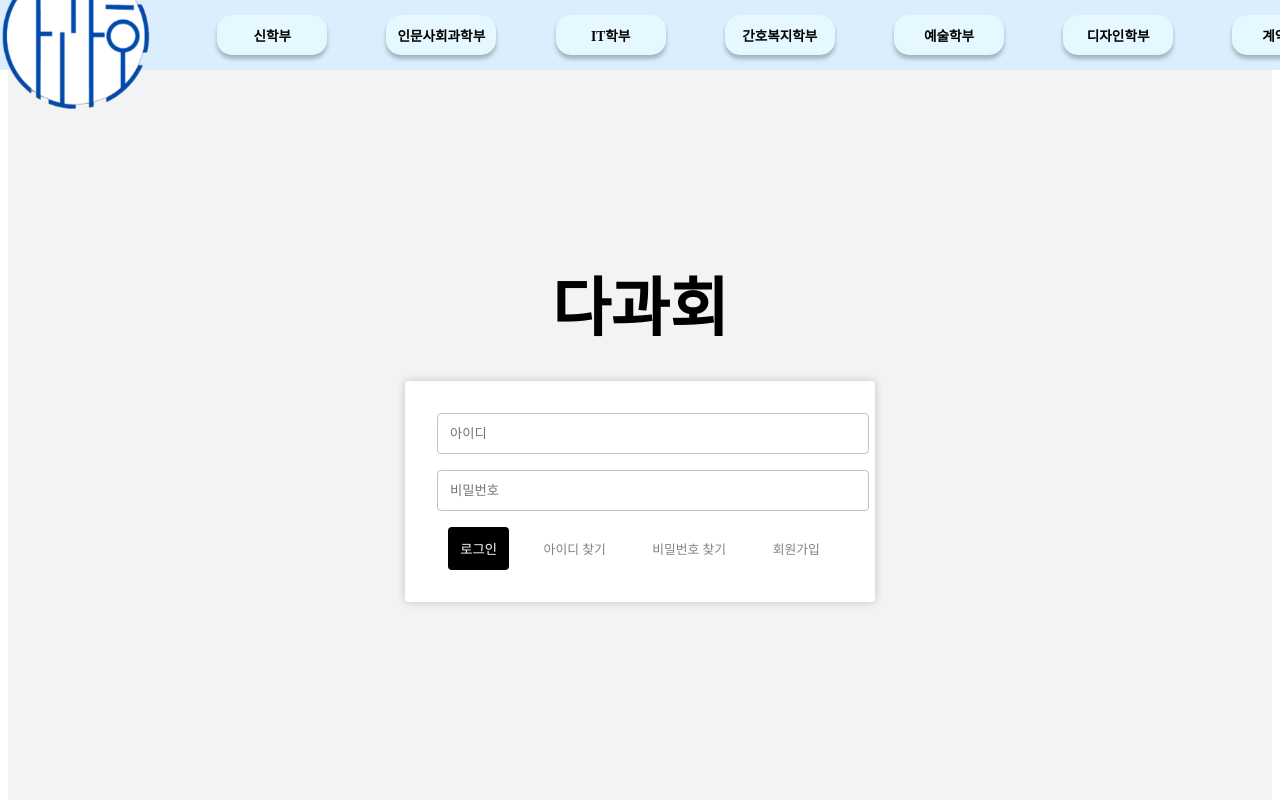
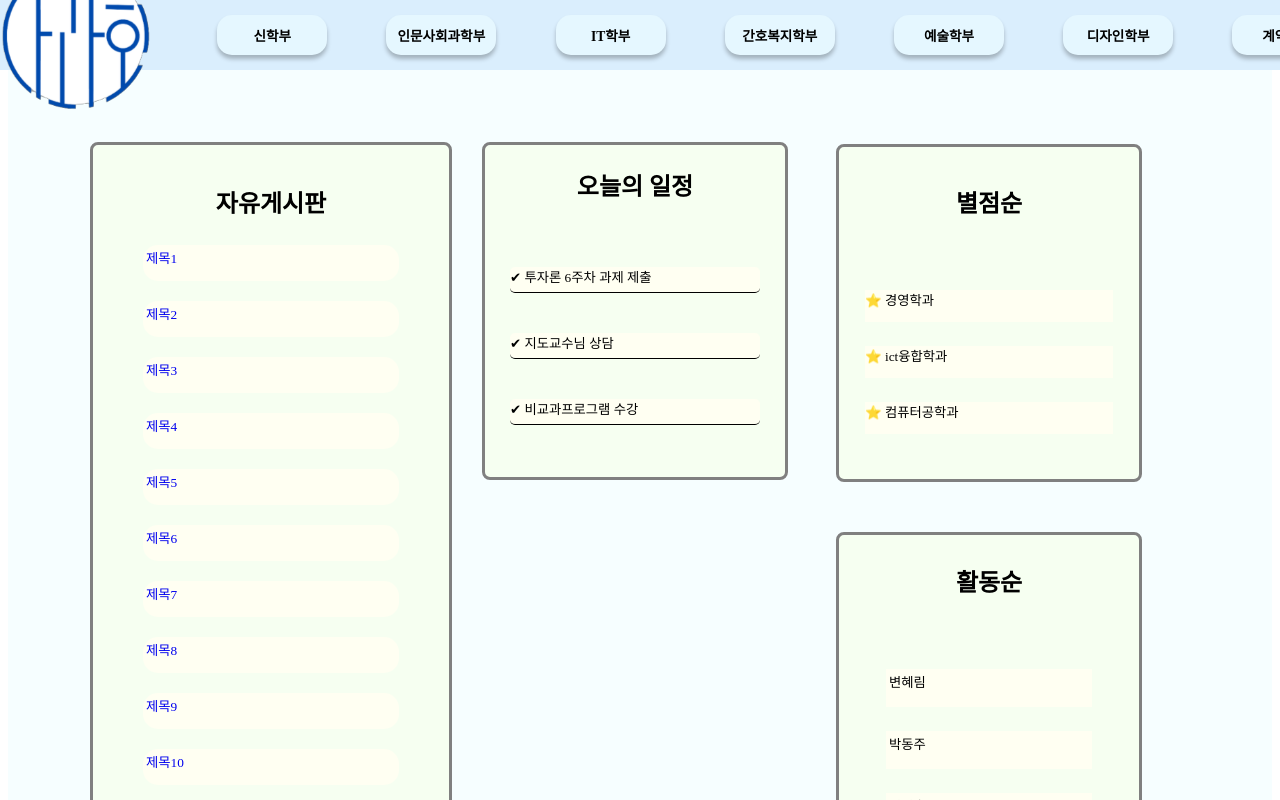
Before and after one commit to KyoungYoung/Hansei-meeting-WebApp, a Next.js app in the folder Frontend/: page / in a window 1280 px wide. Shown: the top 800 px of the page. Built offline with nearby package versions, Linux system fonts and the light colour scheme.

Commit message:
Fix: 라우팅분리

```diff
--- a/Frontend/src/pages/index.tsx
+++ b/Frontend/src/pages/index.tsx
@@ -1,6 +1,5 @@
 import Login from '@/components/Login'
 import Head from 'next/head'
-import Test from './components/Page'
 import Mainpage from '@/components/main/Mainpage'
 
 export default function Home() {
@@ -12,10 +11,7 @@ export default function Home() {
         <meta name="viewport" content="width=device-width, initial-scale=1" />
       </Head>
       <main>
-        <div>
-          <Login/>
-        </div>
-        <Mainpage/>
+         <Mainpage/>
       </main>
     </>
   )
```
Also changed, not shown: Frontend/src/pages/user/login.tsx (added, +12 -0 lines).
